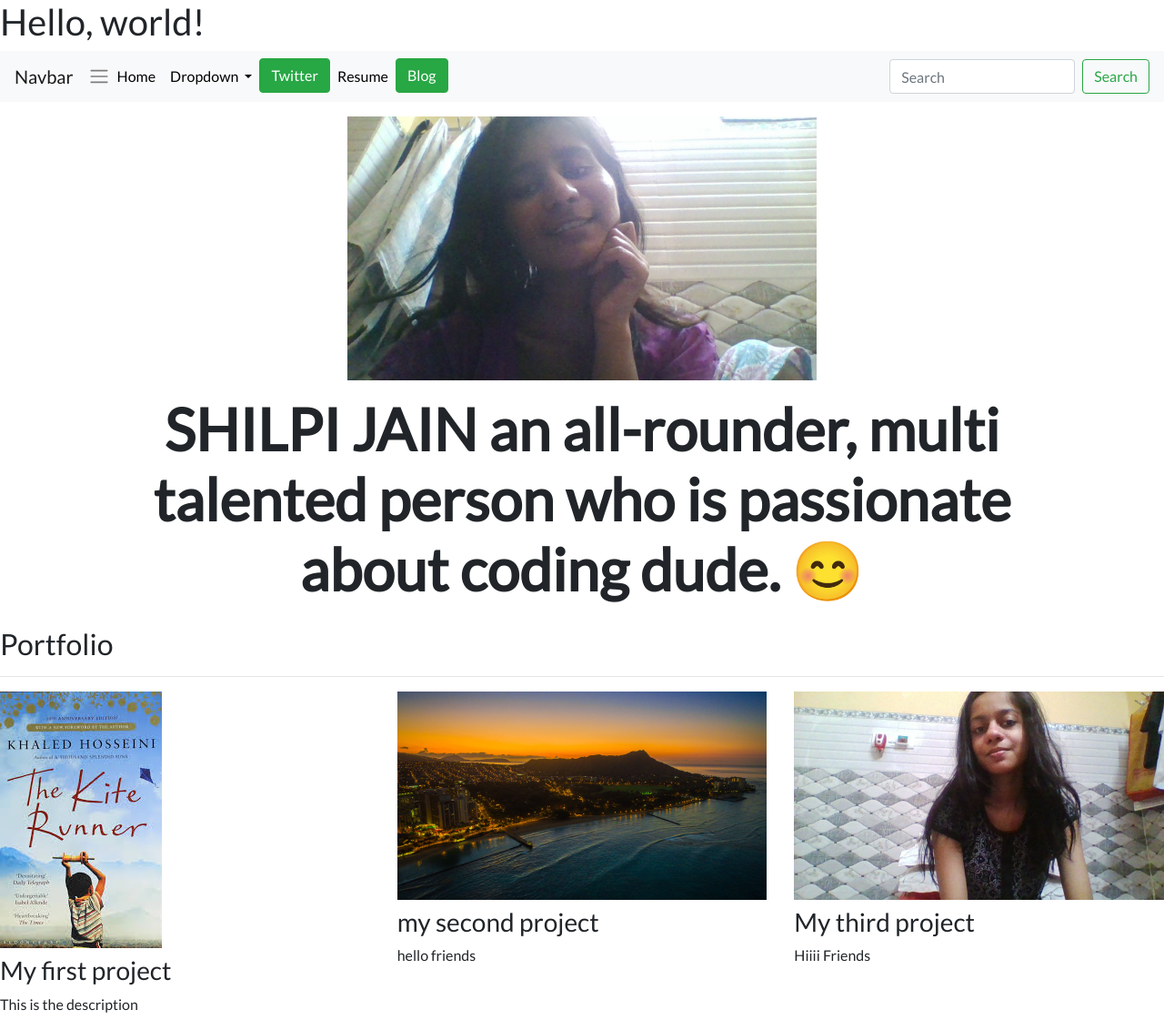
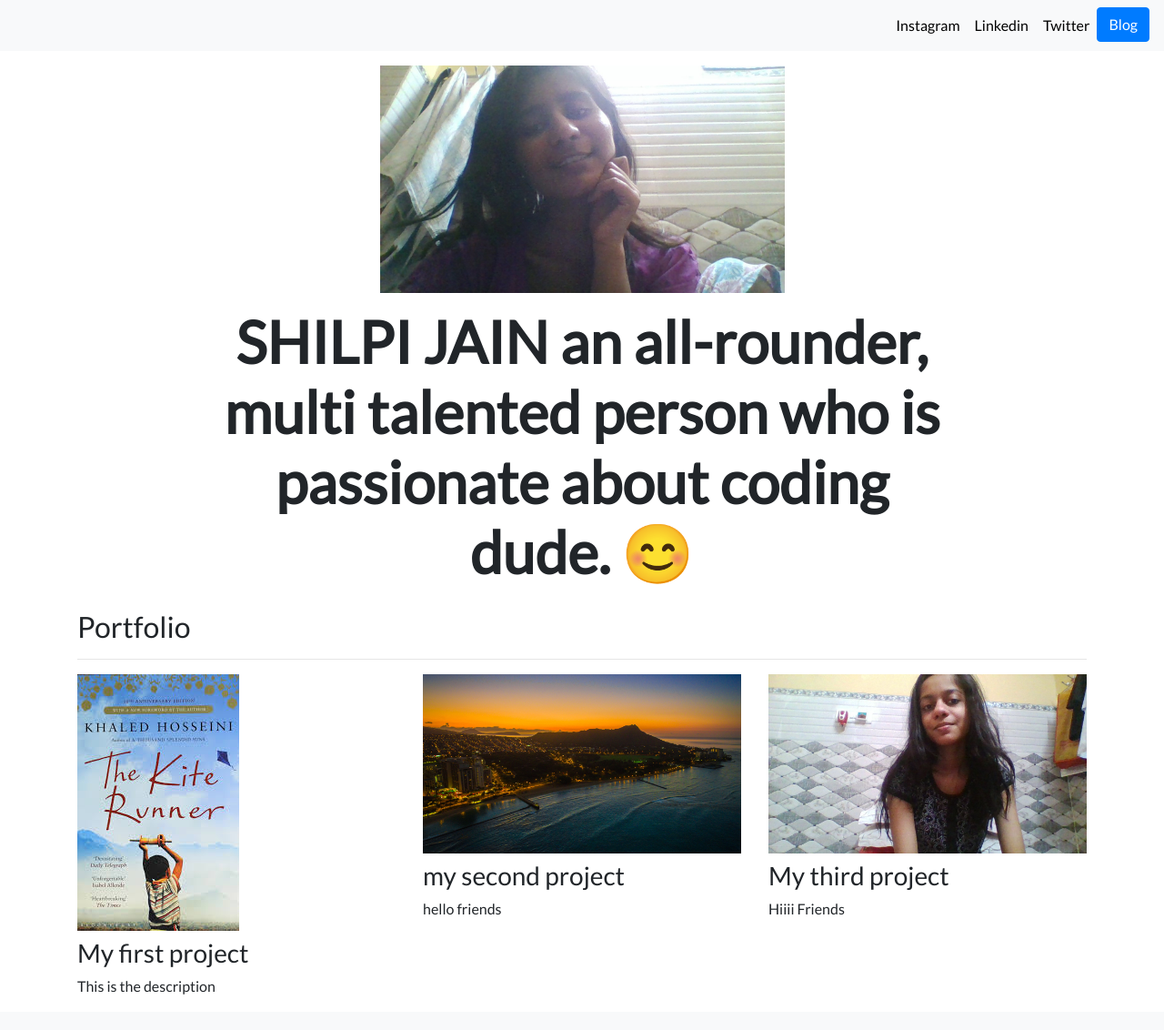
Before and after one commit to shilpi-code/portfolio-project, a Django app: page / in a window 1280 px wide. Shown: the whole page at 91% size. After the commit the page ends 1093 px from the top, so only its background shows below. Run offline with Django 3.2, Linux system fonts and the light colour scheme; data comes from the database, SQL or seed files in the repository; some libraries are stand-ins or nearby versions.

Commit message:
Update base.html

```diff
--- a/personal/templates/base.html
+++ b/personal/templates/base.html
@@ -24,51 +24,62 @@
 
   </head>
   <body>
-    <h1>Hello, world!</h1>
+
+
+
+
     <nav class="navbar navbar-expand-lg navbar-light bg-light">
-      <a class="navbar-brand" href="#">Navbar</a>
-        <span class="navbar-toggler-icon"></span>
-      </button>
 
-      <div class="collapse navbar-collapse" id="navbarSupportedContent">
-        <ul class="navbar-nav mr-auto">
-          <li class="nav-item active">
-            <a class="nav-link" href="#">Home <span class="sr-only">(current)</span></a>
-          </li>
 
-          <li class="nav-item dropdown">
-            <a class="nav-link dropdown-toggle" href="#" id="navbarDropdown" role="button" data-toggle="dropdown" aria-haspopup="true" aria-expanded="false">
-              Dropdown
-            </a>
-            <div class="dropdown-menu" aria-labelledby="navbarDropdown">
-              <a class="dropdown-item" href="#">Action</a>
-              <a class="dropdown-item" href="#">Another action</a>
-              <div class="dropdown-divider"></div>
-              <a class="dropdown-item" href="#">Something else here</a>
-            </div>
 
-            <li>
-              <a role="button" href="https://www.twitter.com" target="_blank" class="btn btn-success">Twitter</a>
+        <!--span class="navbar-toggler-icon"></span-->
+
+
+      <!--div class="collapse navbar-collapse" id="navbarSupportedContent"-->
+        <div class="collapse navbar-collapse text-center" id="navbarNav">
+
+        <ul class="navbar-nav ml-auto">
+
+
+
+
+
+
+
+            <li class="nav-item">
+              <a class="nav-link" href="https://www.instagram.com/accounts/login">Instagram</a>
             </li>
 
+
             <li class="nav-item">
-              <a class="nav-link" href="{% static 'javacertificate.pdf' %}">Resume</a>
+              <a class="nav-link" href="https://www.linkedin.com/in/shilpi-jain" target="_blank">Linkedin</a>
+            </li>
+
+
+            <li class="nav-item">
+              <a class="nav-link" href="https://www.twitter.com" target="_blank">Twitter</a>
             </li>
 
 
           <li>
-            <a role="button" href="{% url 'blog:folder' %}" class="btn btn-success">Blog</a>
+            <a role="button" href="{% url 'blog:folder' %}" class="btn btn-primary">Blog</a>
           </li>
 
 
         </ul>
-        <form class="form-inline my-2 my-lg-0">
+        <!--form class="form-inline my-2 my-lg-0">
           <input class="form-control mr-sm-2" type="search" placeholder="Search" aria-label="Search">
           <button class="btn btn-outline-success my-2 my-sm-0" type="submit">Search</button>
-        </form>
+        </form-->
       </div>
     </nav>
+
+    <div class="container">
+
+
     {% block content %}{% endblock %}
+
+    </div>
 
     <!-- Optional JavaScript -->
     <!-- jQuery first, then Popper.js, then Bootstrap JS -->
```
